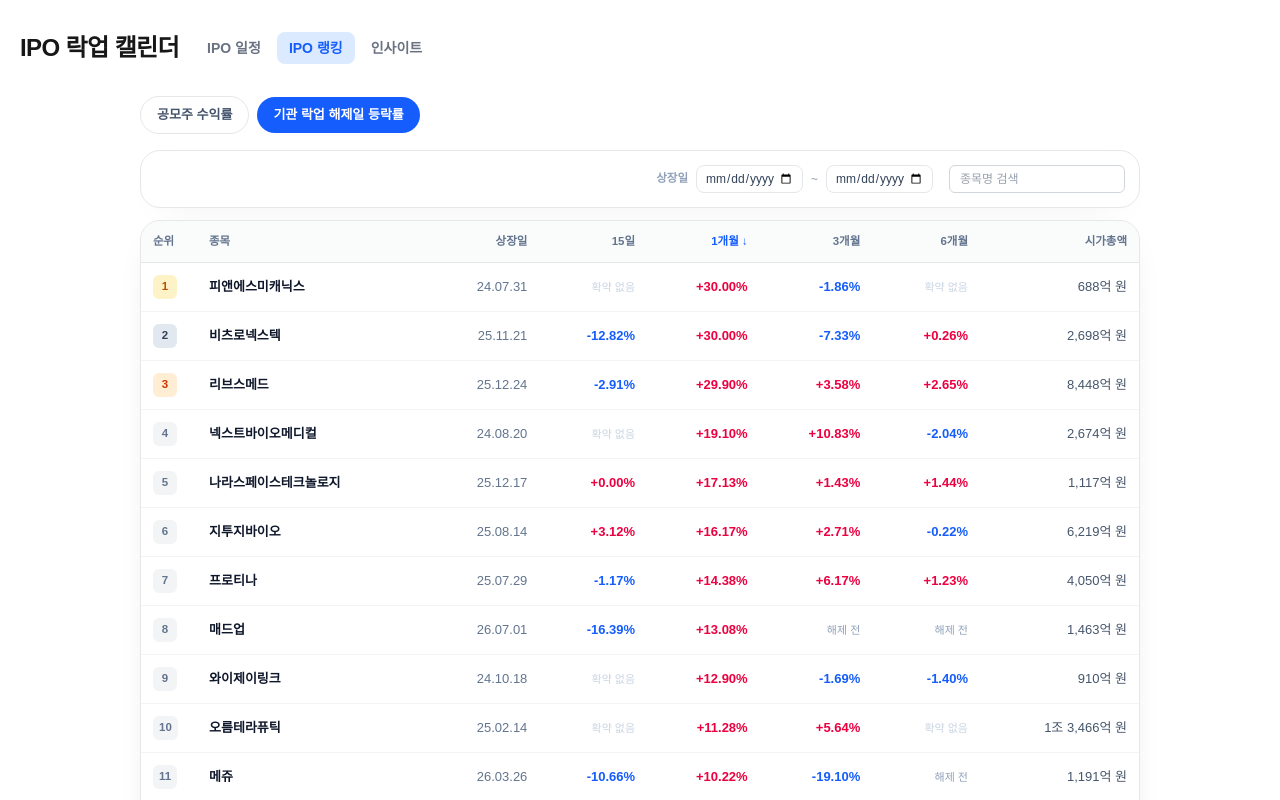
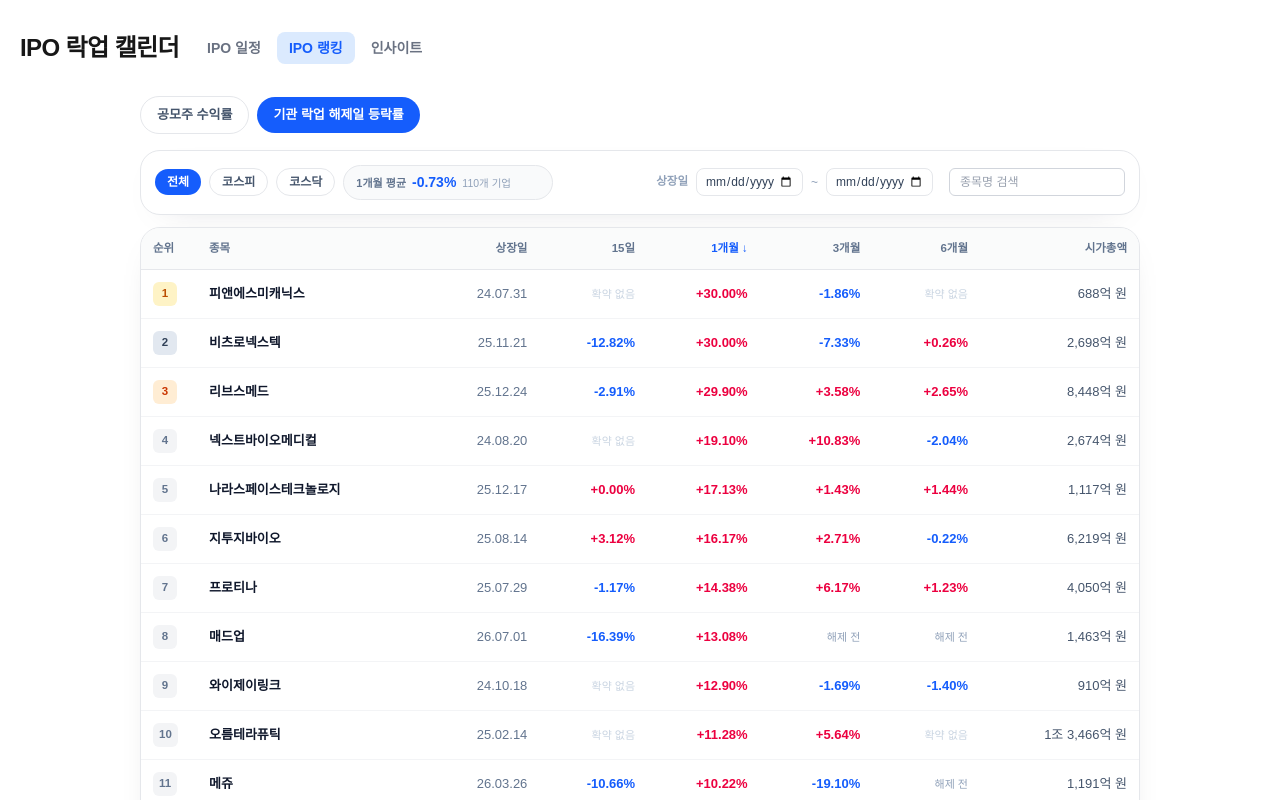
Before and after one commit to wjdwngkdsla-debug/invest-insight, a Next.js app: page /lockup-ranking in a window 1280 px wide. Shown: the top 800 px of the page. Built offline with nearby package versions, Linux system fonts and the light colour scheme.

Commit message:
feat-lockup-ranking-market-averages

```diff
--- a/components/LockupRankingTable.tsx
+++ b/components/LockupRankingTable.tsx
@@ -6,10 +6,14 @@ import type { LockupPeriod, LockupRankingRow } from "@/lib/lockupRanking";
 import { LOCKUP_PERIODS } from "@/lib/lockupRanking";
 import { formatKrwEok } from "@/lib/format";
 
+type MarketKey = "all" | "코스피" | "코스닥";
 type SortKey = LockupPeriod | "marketCap" | "listingDate";
 
 const DATE_INPUT =
   "rounded-lg border border-gray-200 bg-white px-2 py-1 text-[12px] font-medium text-slate-700 focus:border-blue-400 focus:outline-none";
+const CHIP_BASE = "rounded-full px-3 py-1 text-[12px] font-semibold transition-colors";
+const CHIP_ON = "bg-blue-600 text-white";
+const CHIP_OFF = "border border-gray-200 bg-white text-slate-600 hover:bg-gray-50";
 
 /** 빈칸이 세 가지 뜻으로 섞이지 않게 문구를 나눈다. 기호 대신 말로 쓴다. */
 function ReturnText({ pct, state }: { pct: number | null; state?: "none" | "upcoming" | "missing" | "ok" }) {
@@ -34,12 +38,24 @@ function RankBadge({ rank }: { rank: number }) {
   return <span className={`inline-flex h-6 min-w-6 items-center justify-center rounded-md px-1.5 text-[11.5px] font-bold tabular-nums ${tone}`}>{rank}</span>;
 }
 
+function normalizeMarket(value: string): MarketKey {
+  if (value.includes("코스피") || value.toUpperCase().includes("KOSPI")) return "코스피";
+  if (value.includes("코스닥") || value.toUpperCase().includes("KOSDAQ")) return "코스닥";
+  return "all";
+}
+
+function formatAverage(value: number | null): string {
+  if (value === null) return "-";
+  return `${value >= 0 ? "+" : ""}${value.toFixed(2)}%`;
+}
+
 export function LockupRankingTable({ rows }: { rows: LockupRankingRow[] }) {
   const bounds = useMemo(() => {
     const dates = rows.map((row) => row.listingDate).filter(Boolean).sort();
     return { min: dates[0] || "", max: dates[dates.length - 1] || "" };
   }, [rows]);
   const [query, setQuery] = useState("");
+  const [market, setMarket] = useState<MarketKey>("all");
   const [from, setFrom] = useState("");
   const [to, setTo] = useState("");
   const [sortKey, setSortKey] = useState<SortKey>("1개월");
@@ -48,10 +64,37 @@ export function LockupRankingTable({ rows }: { rows: LockupRankingRow[] }) {
   const filtered = useMemo(() => rows.filter((row) => {
     const keyword = query.trim();
     if (keyword && !row.name.includes(keyword)) return false;
+    if (market !== "all" && normalizeMarket(row.market) !== market) return false;
     if (from && row.listingDate < from) return false;
     if (to && row.listingDate > to) return false;
     return true;
-  }), [rows, query, from, to]);
+  }), [rows, query, market, from, to]);
+
+  const average = useMemo(() => {
+    const selectedPeriod = LOCKUP_PERIODS.includes(sortKey as LockupPeriod) ? sortKey as LockupPeriod : null;
+    let total = 0;
+    let valueCount = 0;
+    const companies = new Set<string>();
+
+    for (const row of filtered) {
+      const periods = selectedPeriod ? [selectedPeriod] : LOCKUP_PERIODS;
+      let hasValue = false;
+      for (const period of periods) {
+        const value = row.returns[period];
+        if (value === null) continue;
+        total += value;
+        valueCount += 1;
+        hasValue = true;
+      }
+      if (hasValue) companies.add(row.code);
+    }
+
+    return {
+      label: selectedPeriod ? `${selectedPeriod} 평균` : "전체 평균",
+      value: valueCount > 0 ? total / valueCount : null,
+      companyCount: companies.size,
+    };
+  }, [filtered, sortKey]);
 
   const sorted = useMemo(() => [...filtered].sort((a, b) => {
     if (sortKey === "listingDate") {
@@ -78,6 +121,21 @@ export function LockupRankingTable({ rows }: { rows: LockupRankingRow[] }) {
   return (
     <div className="space-y-3">
       <div className="rounded-[20px] border border-gray-200 bg-white p-3.5 shadow-[0_10px_35px_-26px_rgba(15,23,42,0.35)]">
+        <div className="flex flex-wrap items-center justify-between gap-x-3 gap-y-2">
+          <div className="flex flex-wrap items-center gap-2">
+            {(["all", "코스피", "코스닥"] as MarketKey[]).map((key) => (
+              <button key={key} type="button" onClick={() => setMarket(key)} className={`${CHIP_BASE} ${market === key ? CHIP_ON : CHIP_OFF}`}>
+                {key === "all" ? "전체" : key}
+              </button>
+            ))}
+            <div className="flex min-w-[210px] items-baseline gap-1.5 rounded-full border border-gray-200 bg-gray-50 px-3 py-1.5">
+              <span className="text-[11px] font-semibold text-slate-500">{average.label}</span>
+              <span className={`text-[14px] font-bold tabular-nums ${average.value !== null && average.value >= 0 ? "text-rose-600" : "text-blue-600"}`}>
+                {formatAverage(average.value)}
+              </span>
+              <span className="text-[10.5px] font-medium text-slate-400">{average.companyCount}개 기업</span>
+            </div>
+          </div>
           <div className="flex flex-wrap items-center justify-end gap-x-2 gap-y-2">
             <span className="text-[11.5px] font-semibold text-slate-400">상장일</span>
             <input type="date" value={from} min={bounds.min} max={to || bounds.max} onChange={(event) => setFrom(event.target.value)} className={DATE_INPUT} aria-label="상장일 시작" />
@@ -85,6 +143,7 @@ export function LockupRankingTable({ rows }: { rows: LockupRankingRow[] }) {
             <input type="date" value={to} min={from || bounds.min} max={bounds.max} onChange={(event) => setTo(event.target.value)} className={DATE_INPUT} aria-label="상장일 종료" />
             {(from || to) && <button type="button" onClick={() => { setFrom(""); setTo(""); }} className="text-[12px] font-semibold text-slate-400 underline-offset-2 hover:text-slate-600 hover:underline">기간 해제</button>}
             <input value={query} onChange={(event) => setQuery(event.target.value)} placeholder="종목명 검색" aria-label="종목명 검색" className="w-full rounded-md border border-gray-300 bg-white px-2.5 py-1 text-[12px] text-gray-900 placeholder:text-gray-400 focus:border-gray-500 focus:outline-none sm:ml-2 sm:w-44" />
+          </div>
         </div>
       </div>
       {sorted.length === 0 && (
```
Lines whose indentation alone changed are shown as unchanged.
